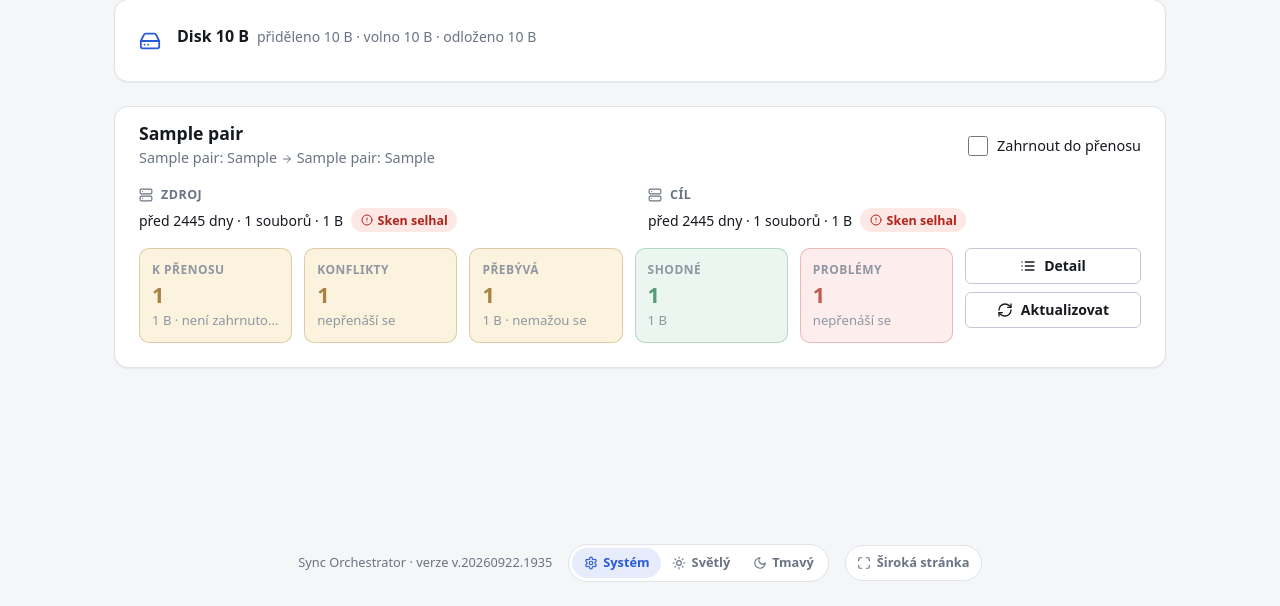
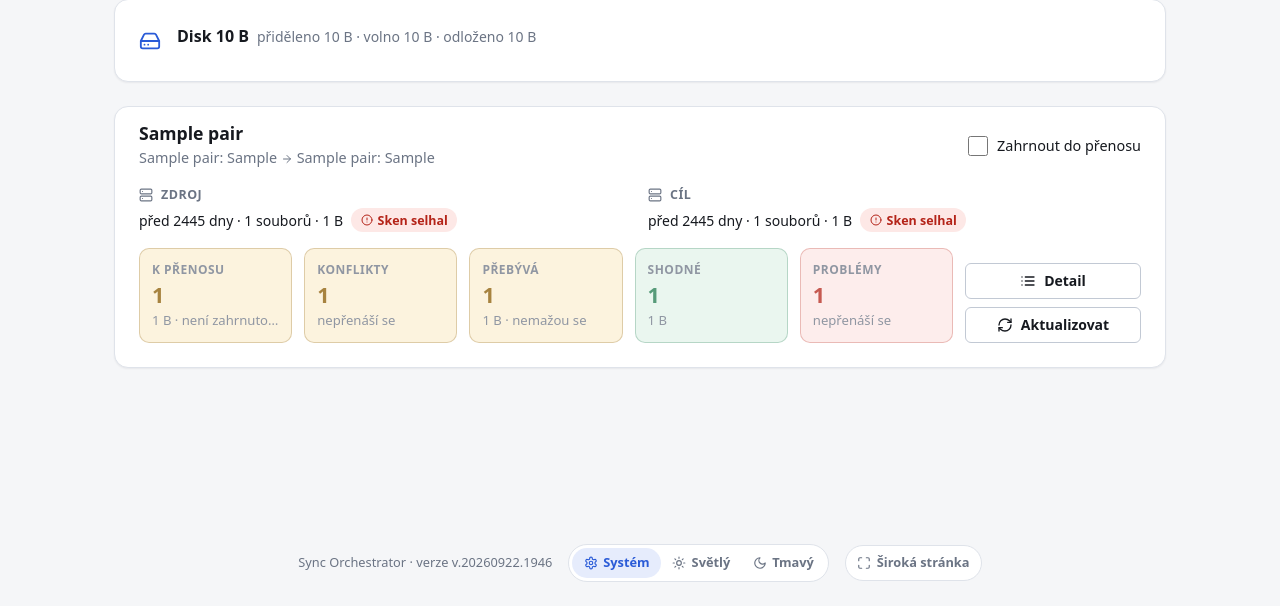
Before and after one commit to elvisek2020/web-sync_orchestrator, a FastAPI app: template app/templates/overview/index.html in a window 1280 px wide. Shown: the part 194-800 px from the top of the page. Run offline with FastAPI, Linux system fonts and the light colour scheme; the template is opened without the code that fills it: most values are stand-ins (such as "Sample title", 1, 10 or a date in 2020); parts of the project's set-up code (start-up, migrations or seed data) failed here and were passed over.

Commit message:
v.20260922.1946: align pair buttons with the bottom of the stat boxes
The button column now grows upwards, so its bottom edge lines up with
the boxes in every card (2 or 3 buttons).

Co-Authored-By: Claude Opus 5.5 <noreply@anthropic.com>

```diff
--- a/app/static/css/app.css
+++ b/app/static/css/app.css
@@ -2593,7 +2593,7 @@ code {
 /* Řádek karty páru: čísla + sloupec tlačítek (vypadá jako další „boxík“) */
 .pair-row {
     display: flex;
-    align-items: flex-start;   /* boxíky drží svou výšku, vyšší může být jen sloupec tlačítek */
+    align-items: flex-end;     /* spodní hrany boxíků a tlačítek lícují; vyšší sloupec tlačítek roste nahoru */
     gap: var(--space-3);
     margin-top: var(--space-4);
 }
@@ -2611,7 +2611,7 @@ code {
 .pair-actions {
     display: flex;
     flex-direction: column;
-    justify-content: flex-start;
+    justify-content: flex-end;
     gap: var(--space-2);
     flex: 0 0 11rem;
 }
--- a/app/static/version.json
+++ b/app/static/version.json
@@ -1 +1 @@
-{"version": "v.20260922.1935"}
+{"version": "v.20260922.1946"}
```
